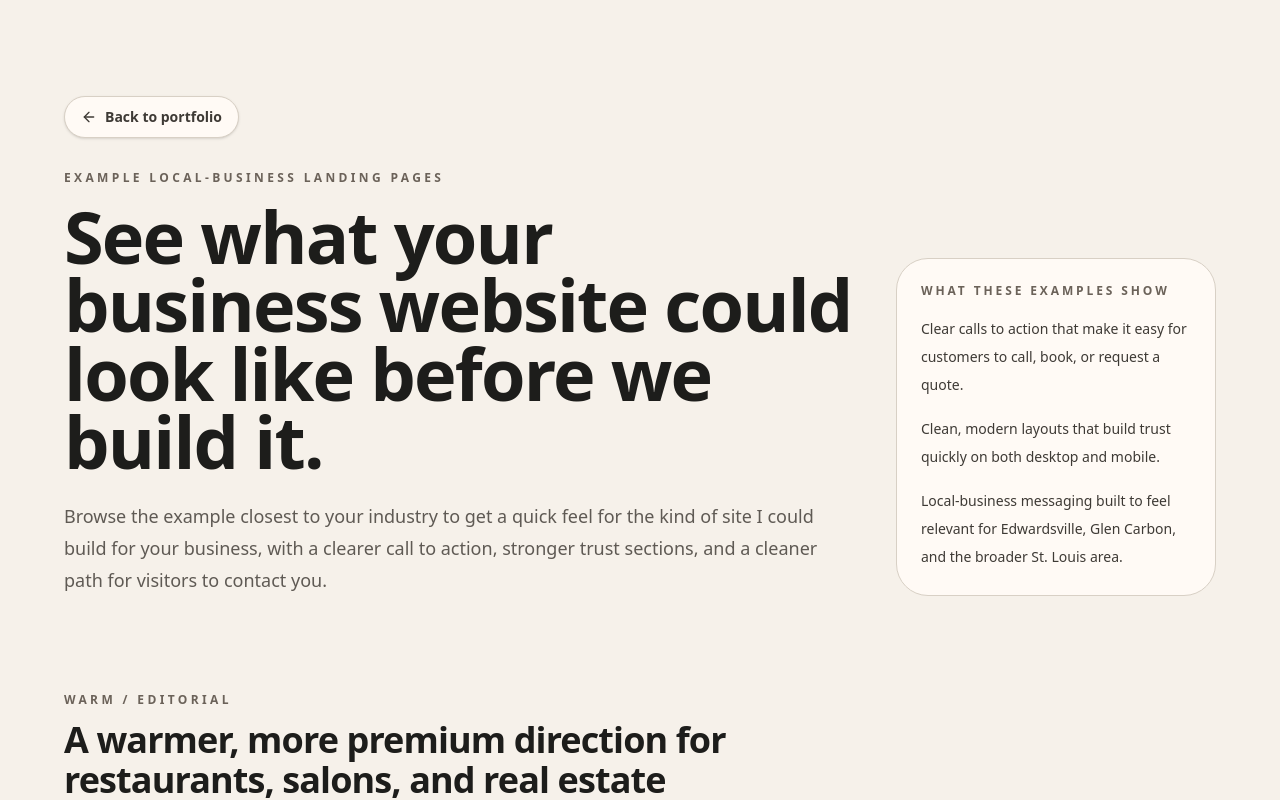
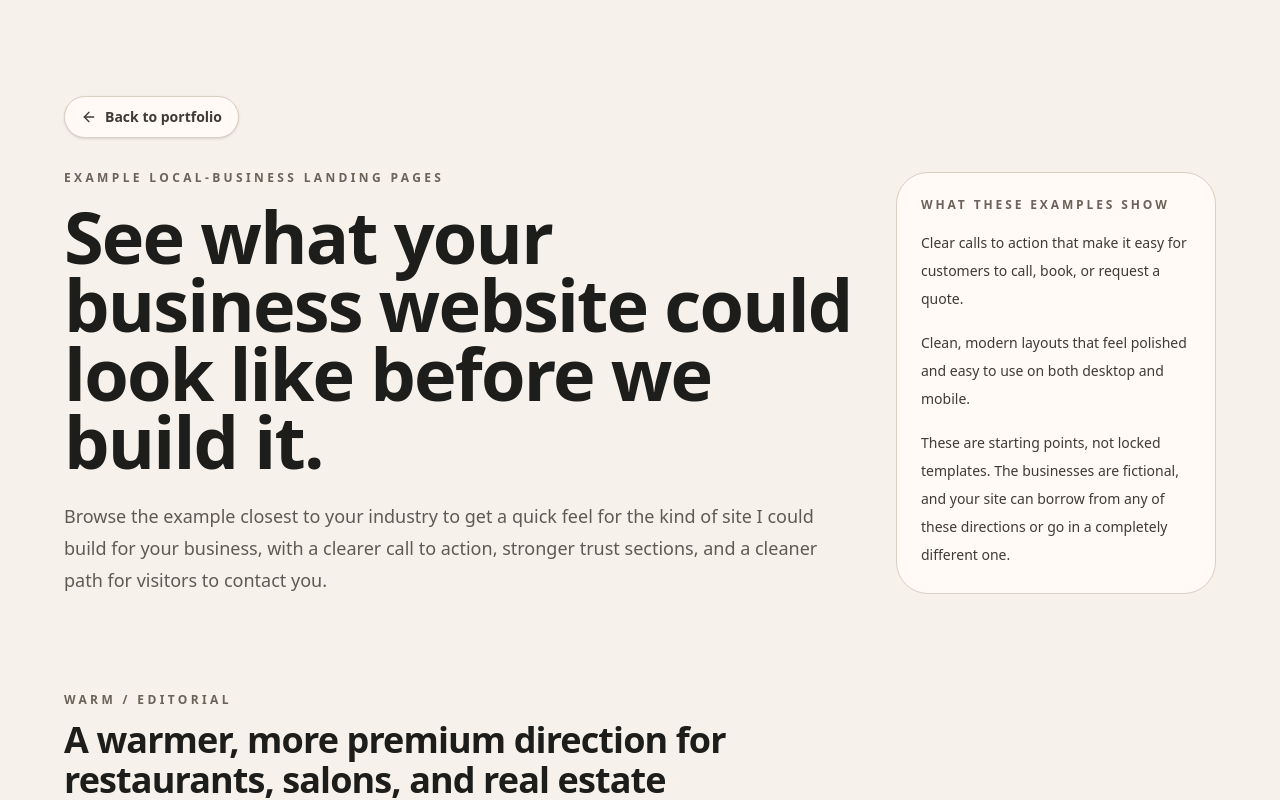
Before and after one commit to cameyer260/dev-portfolio, a Next.js app: page /examples in a window 1280 px wide. Shown: the top 800 px of the page. Built offline with nearby package versions, Linux system fonts and the light colour scheme.

Commit message:
fix: center examples intro sidebar with headline content

```diff
--- a/app/examples/page.tsx
+++ b/app/examples/page.tsx
@@ -30,7 +30,7 @@ export default function ExamplesIndexPage() {
             Back to portfolio
           </Link>
 
-          <div className="mt-8 grid gap-10 md:grid-cols-[minmax(0,1fr)_320px] md:items-end">
+          <div className="mt-8 grid gap-10 md:grid-cols-[minmax(0,1fr)_320px] md:items-center">
             <div>
               <p className="text-xs font-bold uppercase tracking-[0.28em] text-[#6b6259]">
                 Example local-business landing pages
@@ -51,8 +51,8 @@ export default function ExamplesIndexPage() {
               </p>
               <div className="mt-4 space-y-4 text-sm leading-7 text-[#3e3a35]">
                 <p>Clear calls to action that make it easy for customers to call, book, or request a quote.</p>
-                <p>Clean, modern layouts that build trust quickly on both desktop and mobile.</p>
-                <p>Local-business messaging built to feel relevant for Edwardsville, Glen Carbon, and the broader St. Louis area.</p>
+                <p>Clean, modern layouts that feel polished and easy to use on both desktop and mobile.</p>
+                <p>These are starting points, not locked templates. The businesses are fictional, and your site can borrow from any of these directions or go in a completely different one.</p>
               </div>
             </div>
           </div>
```
